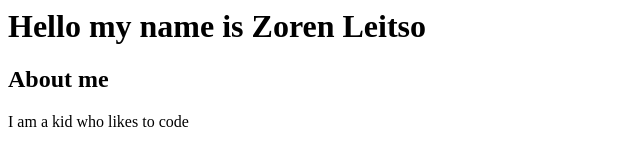
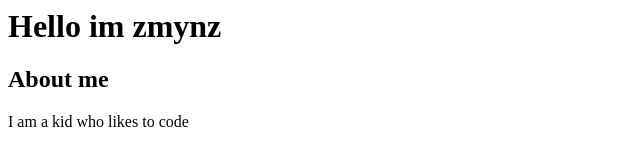
Before and after one commit to zmynz8/My-Website, a plain HTML site: page index.html in a window 1280 px wide. Shown: the whole page, without its empty margins (0-640 px from the left). Drawn offline with Linux system fonts and the light colour scheme.

Commit message:
Update index.html

```diff
--- a/index.html
+++ b/index.html
@@ -2,7 +2,7 @@
 <html>
 
     <h1>
-        Hello my name is Zoren Leitso
+        Hello im zmynz
     <h1>
     <body>
         <h2>About me</h2>
```
